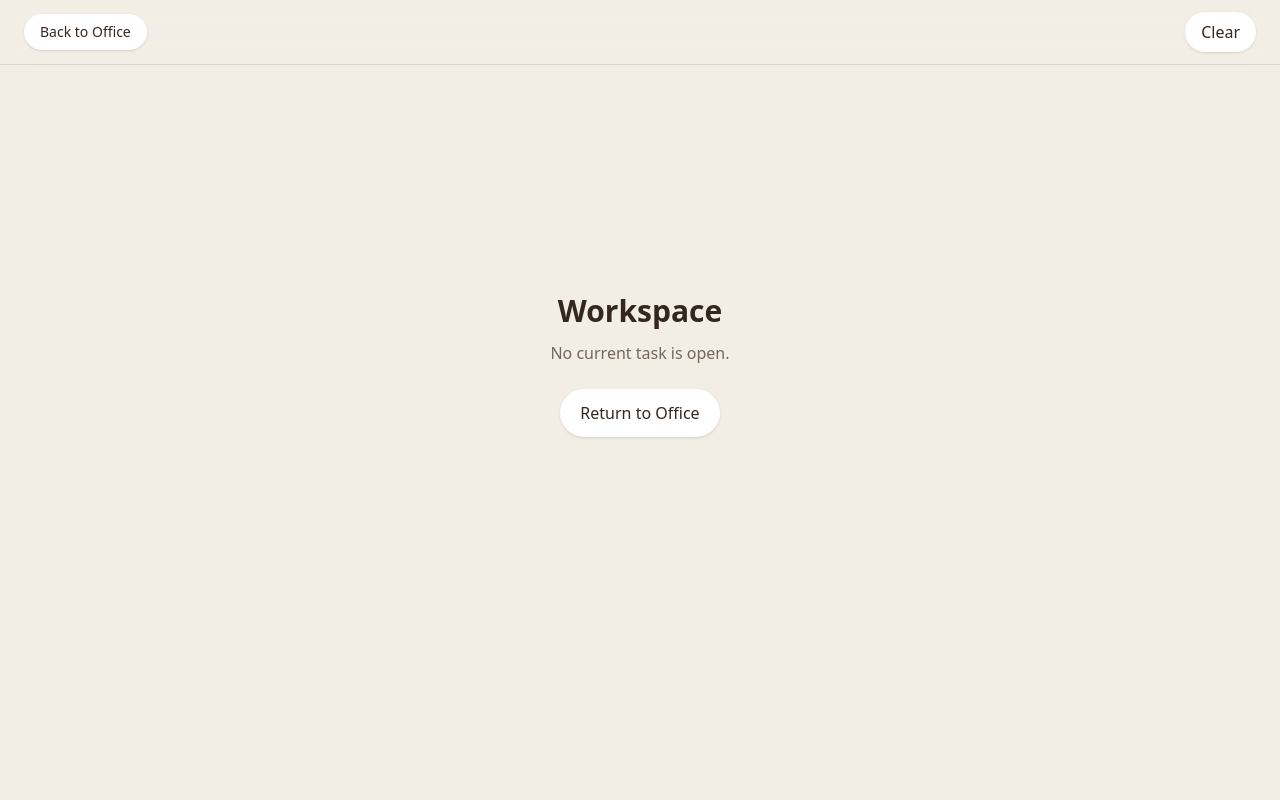
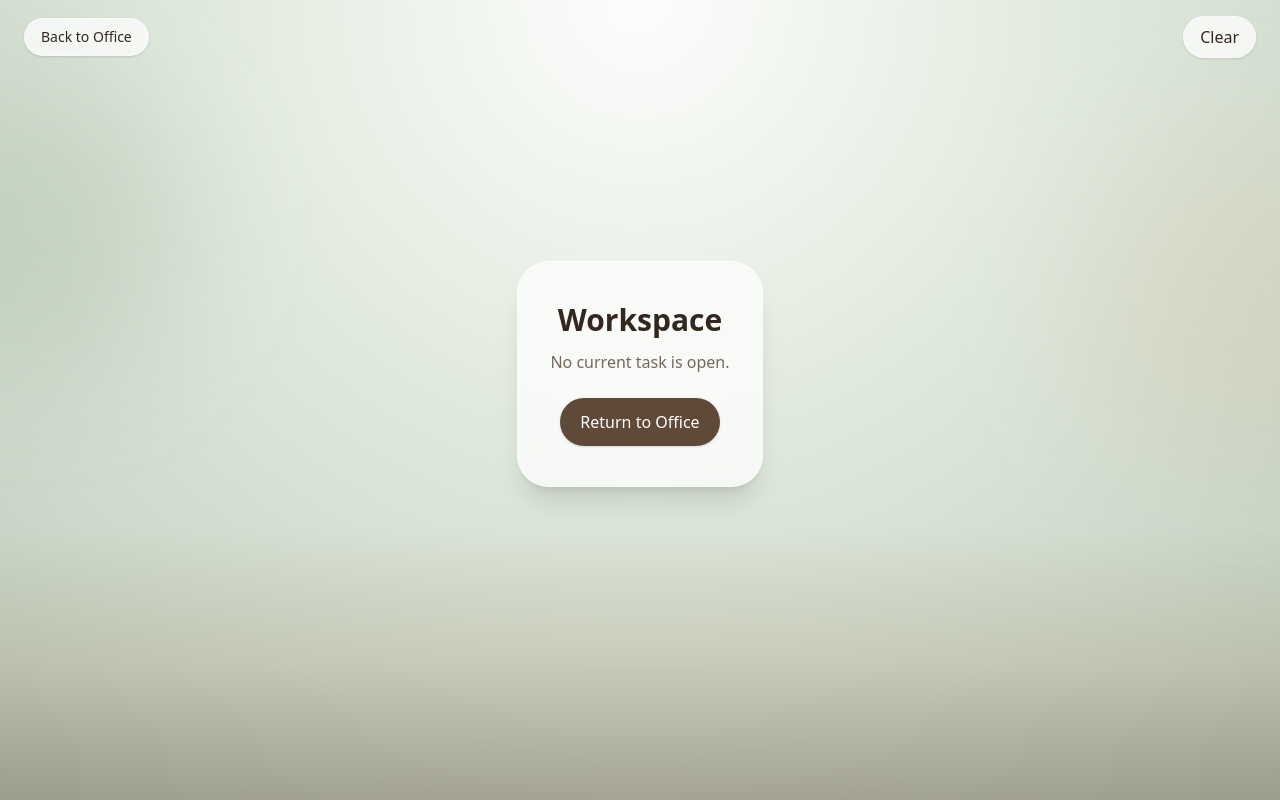
Before and after one commit to benlengrey-pixel/smiling-monad-prototype, a Next.js app: page /workspace in a window 1280 px wide. Built offline with nearby package versions, Linux system fonts and the light colour scheme.

Commit message:
Place tasks inside the Smiling Monad Workspace

```diff
--- a/app/workspace/page.tsx
+++ b/app/workspace/page.tsx
@@ -119,7 +119,8 @@ function isApproval(text: string): boolean {
     "keep it as it is",
     "i'm happy with it",
     "im happy with it",
-  ].some((phrase) =>
+  ].some(
+    (phrase) =>
       value === phrase ||
       value.includes(phrase)
   );
@@ -132,7 +133,10 @@ function safeFilename(title: string): string {
     .replace(/^-+|-+$/g, "")
     .toLowerCase();
 
-  return cleaned || "smiling-monad-document";
+  return (
+    cleaned ||
+    "smiling-monad-document"
+  );
 }
 
 export default function WorkspacePage() {
@@ -149,9 +153,8 @@ export default function WorkspacePage() {
   const [result, setResult] =
     useState<GatewayResult | null>(null);
 
-  const [messages, setMessages] = useState<
-    WorkspaceMessage[]
-  >([]);
+  const [messages, setMessages] =
+    useState<WorkspaceMessage[]>([]);
 
   const [reply, setReply] = useState("");
   const [working, setWorking] =
@@ -219,7 +222,9 @@ export default function WorkspacePage() {
           createMessage("Kimi", kimiText),
         ]);
 
-        if (nextResult.action === "clarify") {
+        if (
+          nextResult.action === "clarify"
+        ) {
           speakText(kimiText);
         }
       }
@@ -268,9 +273,7 @@ export default function WorkspacePage() {
     );
   }, []);
 
-  function continueTask(
-    answer: string
-  ) {
+  function continueTask(answer: string) {
     const currentAnswer = answer.trim();
 
     if (
@@ -460,30 +463,38 @@ export default function WorkspacePage() {
     "Current task";
 
   return (
-    <main className="min-h-screen bg-[#f3eee5] text-[#34271f]">
-      <header className="sticky top-0 z-30 flex items-center justify-between border-b border-black/10 bg-[#f3eee5]/92 px-4 py-3 backdrop-blur-md sm:px-6">
+    <main className="relative min-h-screen overflow-hidden bg-[#dfe8df] text-[#34271f]">
+      <div className="pointer-events-none absolute inset-0">
+        <div className="absolute inset-0 bg-[radial-gradient(circle_at_50%_0%,rgba(255,255,255,0.92),rgba(232,239,228,0.82)_34%,rgba(179,196,177,0.78)_100%)]" />
+
+        <div className="absolute left-[-8%] top-[10%] h-72 w-72 rounded-full bg-[#7f9b79]/18 blur-3xl" />
+
+        <div className="absolute right-[-10%] top-[18%] h-80 w-80 rounded-full bg-[#d8c29f]/24 blur-3xl" />
+
+        <div className="absolute inset-x-0 bottom-0 h-[34%] bg-[linear-gradient(to_top,rgba(91,65,43,0.34),rgba(155,118,78,0.18),transparent)]" />
+      </div>
+
+      <header className="relative z-30 flex items-center justify-between px-4 py-4 sm:px-6">
         <Link
           href="/office"
           onClick={stopAllSpeech}
-          className="rounded-full bg-white px-4 py-2 text-sm shadow-sm"
+          className="rounded-full border border-white/50 bg-white/72 px-4 py-2 text-sm shadow-sm backdrop-blur-md"
         >
           Back to Office
         </Link>
 
-        <div className="flex items-center gap-2">
         <button
           type="button"
           onClick={clearWorkspace}
-            className="rounded-full bg-white px-4 py-2 text-sm shadow-sm"
+          className="rounded-full border border-white/50 bg-white/72 px-4 py-2 text-sm shadow-sm backdrop-blur-md"
         >
           Clear
         </button>
-        </div>
       </header>
 
       {!session && (
-        <section className="flex min-h-[75vh] items-center justify-center px-5 text-center">
-          <div>
+        <section className="relative z-10 flex min-h-[75vh] items-center justify-center px-5 text-center">
+          <div className="rounded-[2rem] border border-white/50 bg-white/72 px-8 py-10 shadow-xl backdrop-blur-md">
             <h1 className="text-3xl font-semibold">
               Workspace
             </h1>
@@ -494,7 +505,7 @@ export default function WorkspacePage() {
 
             <Link
               href="/office"
-              className="mt-6 inline-block rounded-full bg-white px-5 py-3 shadow-sm"
+              className="mt-6 inline-block rounded-full bg-[#5f4938] px-5 py-3 text-white shadow-sm"
             >
               Return to Office
             </Link>
@@ -503,12 +514,18 @@ export default function WorkspacePage() {
       )}
 
       {session && (
-        <section className="mx-auto w-full max-w-4xl px-4 pb-32 pt-6 sm:px-6 sm:pt-10">
-          <article className="min-h-[65vh] rounded-[2rem] bg-[#fffdf9] px-6 py-8 shadow-[0_20px_50px_rgba(72,55,40,0.12)] sm:px-12 sm:py-12">
+        <section className="relative z-10 mx-auto flex w-full max-w-6xl justify-center px-4 pb-36 pt-3 sm:px-6 sm:pt-8">
+          <div className="relative w-full max-w-4xl">
+            <div className="absolute -inset-4 rounded-[2.4rem] bg-white/28 blur-xl" />
+
+            <article className="relative min-h-[67vh] rounded-[2rem] border border-white/60 bg-[#fffdf8]/88 px-6 py-8 shadow-[0_28px_70px_rgba(63,48,34,0.18)] backdrop-blur-xl sm:px-12 sm:py-12">
+              <div className="flex items-start justify-between gap-4">
+                <div>
                   <p className="text-xs uppercase tracking-[0.18em] text-[#8a7767]">
-              {result?.action === "clarify"
-                ? "In progress"
-                : "Document"}
+                    {result?.action ===
+                    "clarify"
+                      ? "Working together"
+                      : "Current document"}
                   </p>
 
                   <h1 className="mt-3 text-3xl font-semibold leading-tight sm:text-4xl">
@@ -516,19 +533,28 @@ export default function WorkspacePage() {
                   </h1>
 
                   <p className="mt-3 text-sm leading-6 text-[#817267]">
-              {session.intent.originalRequest}
+                    {
+                      session.intent
+                        .originalRequest
+                    }
                   </p>
+                </div>
+
+                <div className="hidden h-12 w-12 shrink-0 items-center justify-center rounded-full border border-[#765f4b]/20 bg-[#efe5d7] sm:flex">
+                  <div className="h-5 w-5 rounded-full border border-[#765f4b]/55" />
+                </div>
+              </div>
 
               <div className="my-8 h-px bg-black/10" />
 
               {working && !result && (
                 <div className="flex min-h-[35vh] items-center justify-center text-[#75675c]">
-                Kimi is preparing the document…
+                  Kimi is preparing the workspace…
                 </div>
               )}
 
               {error && (
-              <div className="rounded-2xl border border-red-200 bg-red-50 p-5">
+                <div className="rounded-2xl border border-red-200 bg-red-50/90 p-5">
                   <p className="font-medium text-red-700">
                     Kimi could not complete the task.
                   </p>
@@ -539,7 +565,8 @@ export default function WorkspacePage() {
                 </div>
               )}
 
-            {result?.action !== "clarify" &&
+              {result?.action !==
+                "clarify" &&
                 result?.content && (
                   <div className="whitespace-pre-wrap text-[1.05rem] leading-8 text-[#3e332c]">
                     {result.content}
@@ -547,24 +574,30 @@ export default function WorkspacePage() {
                 )}
 
               {isClarifying && (
-              <div className="mx-auto max-w-2xl rounded-3xl border border-black/10 bg-[#f8f3eb] p-6 sm:p-8">
+                <div className="mx-auto mt-8 max-w-2xl rounded-[1.75rem] border border-white/60 bg-[#f5eee3]/88 p-6 shadow-[0_16px_34px_rgba(73,53,36,0.12)] backdrop-blur-md sm:p-8">
                   <div className="flex items-center justify-between gap-3">
+                    <div>
                       <p className="text-xs uppercase tracking-[0.16em] text-[#8a7767]">
-                    Kimi needs one detail
+                        Kimi
                       </p>
+
+                      <p className="mt-1 text-sm text-[#847469]">
+                        One detail before we continue
+                      </p>
+                    </div>
 
                     <button
                       type="button"
                       onClick={repeatKimi}
                       aria-label="Repeat Kimi's question"
                       title="Repeat Kimi's question"
-                    className="flex h-10 w-10 shrink-0 items-center justify-center rounded-full bg-white text-lg shadow-sm"
+                      className="flex h-10 w-10 shrink-0 items-center justify-center rounded-full bg-white/85 text-lg shadow-sm"
                     >
                       🔊
                     </button>
                   </div>
 
-                <p className="mt-4 text-xl leading-8">
+                  <p className="mt-5 text-xl leading-8">
                     {result.question}
                   </p>
                 </div>
@@ -572,7 +605,7 @@ export default function WorkspacePage() {
 
               {working && result && (
                 <p className="mt-8 text-center text-sm text-[#75675c]">
-                Kimi is updating the document…
+                  Kimi is updating the workspace…
                 </p>
               )}
             </article>
@@ -580,13 +613,15 @@ export default function WorkspacePage() {
             {showKeyboard && (
               <form
                 onSubmit={submitReply}
-              className="mt-5 rounded-3xl bg-white p-4 shadow-lg sm:p-5"
+                className="relative mt-5 rounded-[1.5rem] border border-white/55 bg-white/84 p-4 shadow-lg backdrop-blur-md sm:p-5"
               >
                 <textarea
                   ref={textInputRef}
                   value={reply}
                   onChange={(event) =>
-                  setReply(event.target.value)
+                    setReply(
+                      event.target.value
+                    )
                   }
                   placeholder={
                     isClarifying
@@ -595,7 +630,7 @@ export default function WorkspacePage() {
                   }
                   rows={3}
                   disabled={working}
-                className="w-full resize-none rounded-2xl border border-black/10 bg-[#fbf8f3] px-4 py-3 text-base outline-none focus:border-[#8a6b52]"
+                  className="w-full resize-none rounded-2xl border border-black/10 bg-[#fbf8f3]/90 px-4 py-3 text-base outline-none focus:border-[#8a6b52]"
                 />
 
                 <div className="mt-3 flex justify-end gap-2">
@@ -625,16 +660,17 @@ export default function WorkspacePage() {
             )}
 
             {statusMessage && (
-            <p className="mt-4 text-center text-sm text-[#75675c]">
+              <p className="mt-4 text-center text-sm text-[#5f554e]">
                 {statusMessage}
               </p>
             )}
+          </div>
         </section>
       )}
 
       {session && (
-        <div className="fixed inset-x-0 bottom-0 z-40 border-t border-black/10 bg-[#f3eee5]/95 px-4 pb-[max(1rem,env(safe-area-inset-bottom))] pt-3 backdrop-blur-md">
-          <div className="mx-auto flex max-w-4xl items-center justify-between gap-3">
+        <div className="fixed inset-x-0 bottom-0 z-40 px-4 pb-[max(1rem,env(safe-area-inset-bottom))]">
+          <div className="mx-auto flex max-w-4xl items-center justify-between gap-3 rounded-[1.5rem] border border-white/45 bg-[#6f5642]/84 px-3 py-3 shadow-[0_16px_40px_rgba(45,31,21,0.2)] backdrop-blur-xl">
             <div className="flex items-center gap-2">
               <button
                 type="button"
@@ -644,8 +680,8 @@ export default function WorkspacePage() {
                 }
                 className={`flex h-12 w-12 items-center justify-center rounded-full text-xl shadow-sm transition ${
                   listening
-                    ? "animate-pulse bg-[#5f4938] text-white"
-                    : "bg-white text-[#5f4938]"
+                    ? "animate-pulse bg-white text-[#5f4938]"
+                    : "bg-white/18 text-white"
                 } disabled:opacity-50`}
                 aria-label={
                   listening
@@ -661,7 +697,7 @@ export default function WorkspacePage() {
                 type="button"
                 onClick={showTextInput}
                 disabled={working}
-                className="flex h-12 w-12 items-center justify-center rounded-full bg-white text-lg shadow-sm disabled:opacity-50"
+                className="flex h-12 w-12 items-center justify-center rounded-full bg-white/18 text-lg text-white shadow-sm disabled:opacity-50"
                 aria-label="Type to Kimi"
                 title="Type to Kimi"
               >
@@ -672,7 +708,7 @@ export default function WorkspacePage() {
                 <button
                   type="button"
                   onClick={repeatKimi}
-                  className="flex h-12 w-12 items-center justify-center rounded-full bg-white text-lg shadow-sm"
+                  className="flex h-12 w-12 items-center justify-center rounded-full bg-white/18 text-lg text-white shadow-sm"
                   aria-label="Read aloud"
                   title="Read aloud"
                 >
@@ -686,7 +722,7 @@ export default function WorkspacePage() {
                 <button
                   type="button"
                   onClick={saveDocument}
-                  className="rounded-full bg-white px-4 py-3 text-sm font-medium shadow-sm"
+                  className="rounded-full bg-white/90 px-4 py-3 text-sm font-medium text-[#4e3b2d] shadow-sm"
                 >
                   Save
                 </button>
@@ -695,7 +731,7 @@ export default function WorkspacePage() {
               <button
                 type="button"
                 onClick={finishTask}
-                className="rounded-full bg-[#5f4938] px-5 py-3 text-sm font-medium text-white shadow-sm"
+                className="rounded-full bg-[#2f3f35] px-5 py-3 text-sm font-medium text-white shadow-sm"
               >
                 Finish
               </button>
```
Lines whose indentation alone changed are shown as unchanged.
